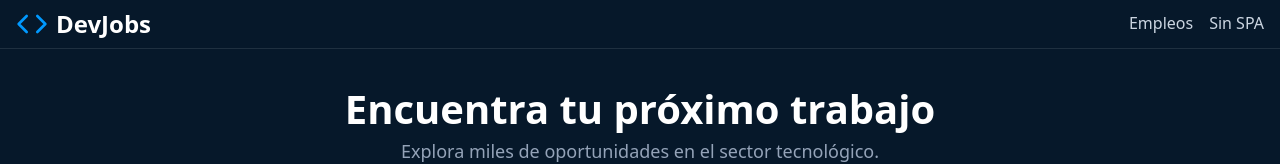
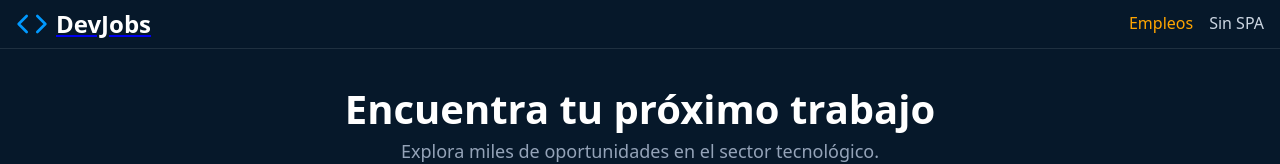
Before and after one commit to anhb91/reactProject, a React (Vite) app: page /search in a window 1280 px wide. Shown: the top 164 px of the page. Built offline with nearby package versions, Linux system fonts and the light colour scheme; no server answers.

Commit message:
IMP(P-002)Add clear filters button and change Link styles

```diff
--- a/src/components/Header.jsx
+++ b/src/components/Header.jsx
@@ -3,7 +3,7 @@ import { Link } from "./Link";
 export function Header () {
   return (
     <header>
-      <Link href='/' style={{ textDecoration: 'none' }}>
+      <Link href='/'>
         <h1 style={{ color: 'white' }}>
             <svg fill="none" stroke="currentColor" strokeLinecap="round" strokeLinejoin="round" strokeWidth="2"
               viewBox="0 0 24 24" xmlns="http://www.w3.org/2000/svg">
--- a/src/components/Link.jsx
+++ b/src/components/Link.jsx
@@ -1,7 +1,8 @@
 import { useRouter } from "../hooks/useRouter"
+import styles from './Link.module.css'
 
 export function Link ({ href, children, ...restOfProps }) {
-  const { navigateTo } = useRouter()
+  const { navigateTo, currentPath } = useRouter()
 
   const handleClick = (event) => {
     event.preventDefault()
@@ -9,7 +10,7 @@ export function Link ({ href, children, ...restOfProps }) {
   }
 
   return (
-    <a href={href} {...restOfProps} onClick={handleClick}>
+    <a className = {currentPath === href ? styles.link : ""} href={href} {...restOfProps} onClick={handleClick}>
       {children}
     </a>
   )
--- /dev/null
+++ b/src/components/Link.module.css
@@ -0,0 +1,11 @@
+.link {
+  color: orange;
+}
+
+.link:hover {
+  opacity: 0.8;
+}
+
+.link:active {
+  transform: scale(0.98);
+}
--- a/src/components/SearchFormSection.jsx
+++ b/src/components/SearchFormSection.jsx
@@ -43,12 +43,13 @@ const useSearchForm = ({ idTechnology, idLocation, idExperienceLevel, idText, on
   }
 }
 
-export function SearchFormSection ({ onTextFilter, onSearch, initialText }) {
+export function SearchFormSection ({ onTextFilter, onSearch, initialText, hasActiveFilters }) {
   const idText = useId()
   const idTechnology = useId()
   const idLocation = useId()
   const idExperienceLevel = useId()
 
+  const selectRef = useRef()
   const inputRef = useRef()
 
   const {
@@ -62,6 +63,11 @@ export function SearchFormSection ({ onTextFilter, onSearch, initialText }) {
     inputRef.current.value = ""
     onTextFilter("")
   }
+
+  const handleClearFilter = (event) => {
+    selectRef.current.value = ''
+  }
+
 
   return (
     <section className="jobs-search">
@@ -93,7 +99,7 @@ export function SearchFormSection ({ onTextFilter, onSearch, initialText }) {
         </div>
 
         <div className="search-filters">
-          <select name={idTechnology} id="filter-technology">
+          <select ref={selectRef} name={idTechnology} id="filter-technology">
             <option value="">Tecnología</option>
             <optgroup label="Tecnologías populares">
               <option value="javascript">JavaScript</option>
@@ -111,7 +117,7 @@ export function SearchFormSection ({ onTextFilter, onSearch, initialText }) {
             <option value="php">PHP</option>
           </select>
 
-          <select name={idLocation} id="filter-location">
+          <select ref={selectRef} name={idLocation} id="filter-location">
             <option value="">Ubicación</option>
             <option value="remoto">Remoto</option>
             <option value="cdmx">Ciudad de México</option>
@@ -120,13 +126,16 @@ export function SearchFormSection ({ onTextFilter, onSearch, initialText }) {
             <option value="barcelona">Barcelona</option>
           </select>
 
-          <select name={idExperienceLevel} id="filter-experience-level">
+          <select ref={selectRef} name={idExperienceLevel} id="filter-experience-level">
             <option value="">Nivel de experiencia</option>
             <option value="junior">Junior</option>
             <option value="mid">Mid-level</option>
             <option value="senior">Senior</option>
             <option value="lead">Lead</option>
           </select>
+          {hasActiveFilters && <button onClick={handleClearFilter} className="btn-clear-filters">
+            clear filters
+          </button>}
         </div>
       </form>
 
--- a/src/index.css
+++ b/src/index.css
@@ -403,6 +403,10 @@ article {
     margin-top: .5rem;
   }
 
+  .btn-clear-filters {
+    margin-left: auto;
+  }
+
   form {
     width: 100%;
     max-width: 1280px;
--- a/src/pages/Search.jsx
+++ b/src/pages/Search.jsx
@@ -25,6 +25,8 @@ const useFilters = () => {
     const page = Number(params.get('page'))
     return Number.isNaN(page) ? page : 1
   })
+
+  const hasActiveFilters = Object.values(filters).some( e => e != '');
 
   const [jobs, setJobs] = useState([])
   const [total, setTotal] = useState(0)
@@ -106,7 +108,8 @@ const useFilters = () => {
     textToFilter,
     handlePageChange,
     handleSearch,
-    handleTextFilter
+    handleTextFilter,
+    hasActiveFilters,
   }
 }
 
@@ -120,7 +123,8 @@ export function SearchPage() {
     textToFilter,
     handlePageChange,
     handleSearch,
-    handleTextFilter
+    handleTextFilter,
+    hasActiveFilters,
   } = useFilters()
 
   const title = loading
@@ -136,6 +140,7 @@ export function SearchPage() {
         initialText={textToFilter}
         onSearch={handleSearch}
         onTextFilter={handleTextFilter}
+        hasActiveFilters={hasActiveFilters}
       />
 
       <section>
```
